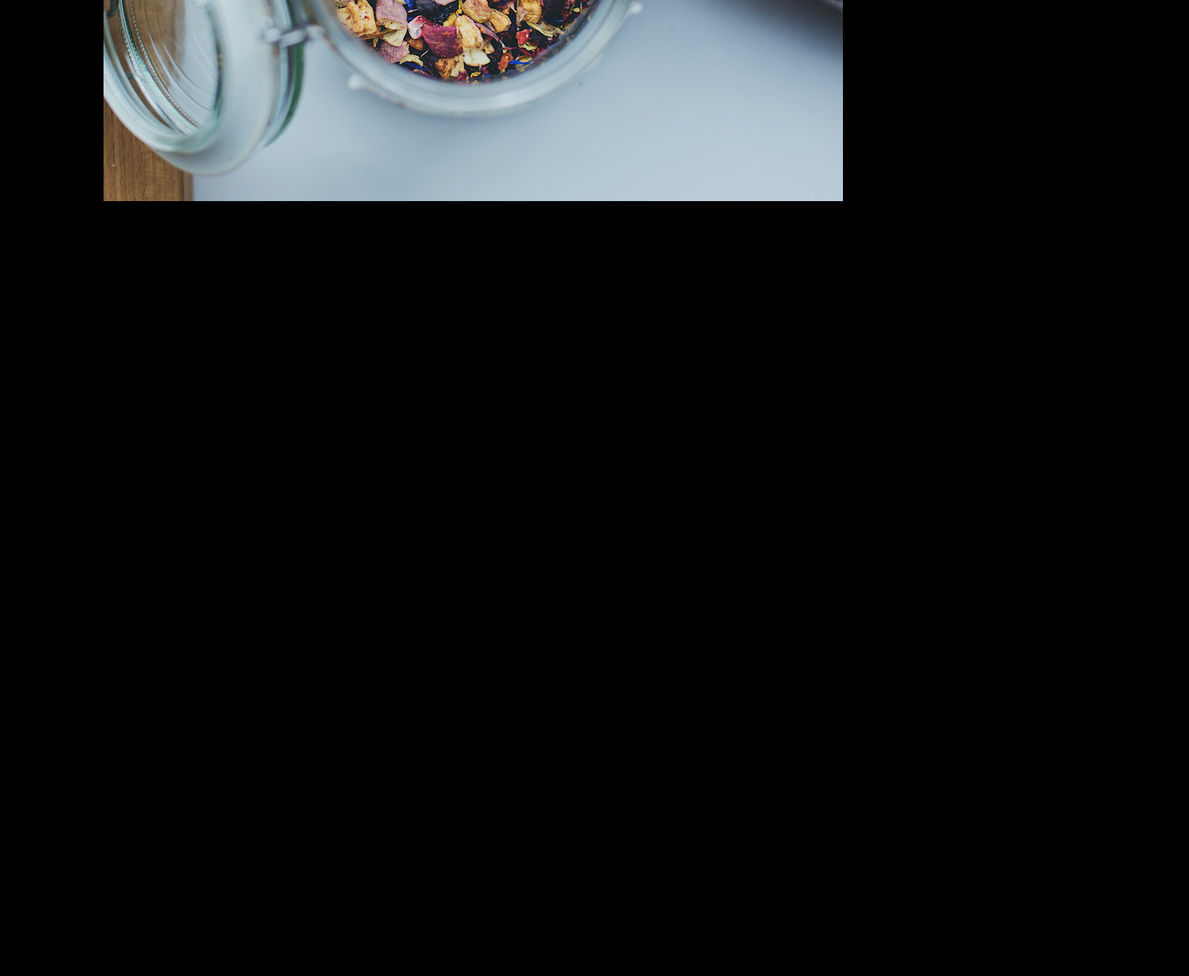
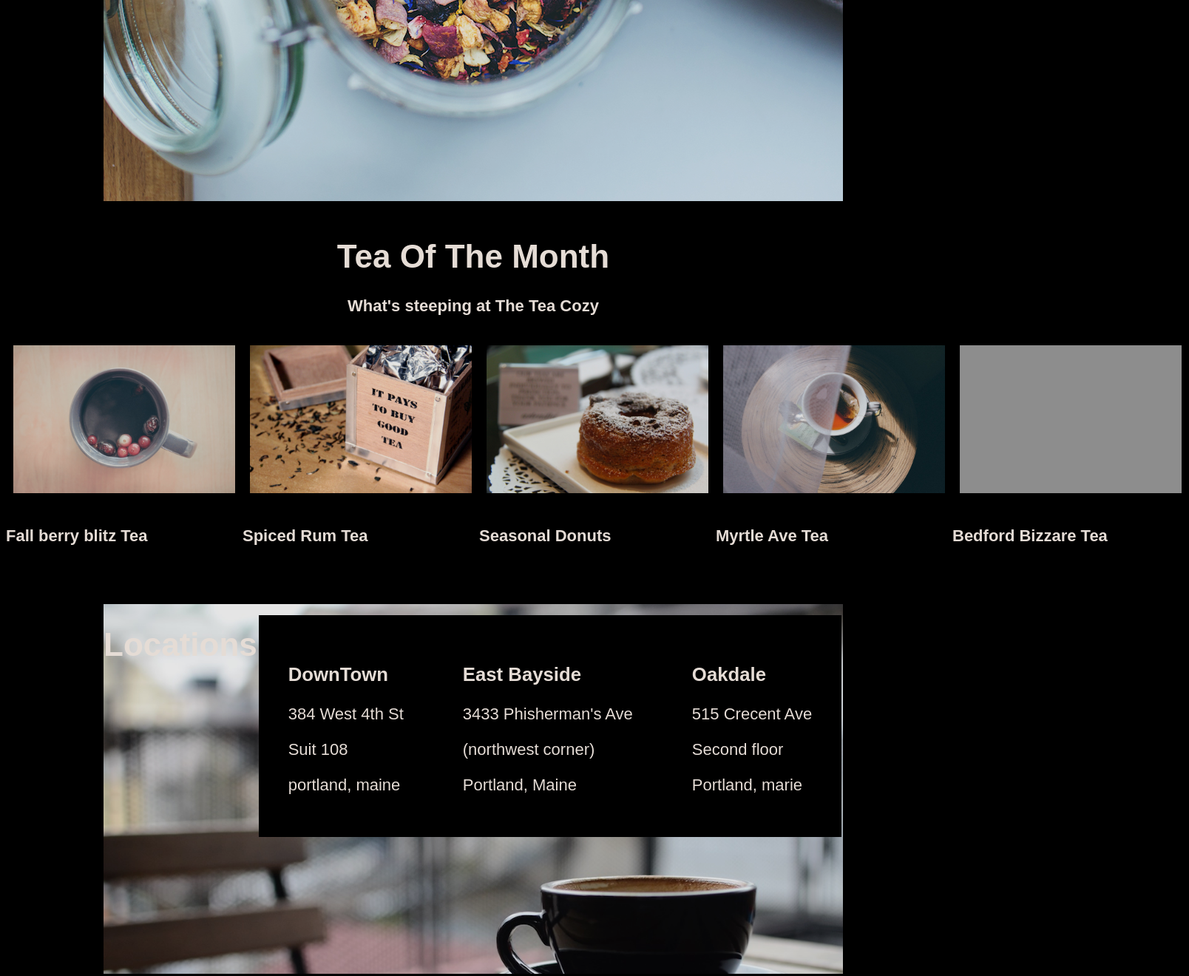
Before and after one commit to TravisMcgarry/Off-Platform-Project-Tea-Cozy, a plain HTML site: page index.html in a window 1280 px wide. Shown: the part 512-1832 px from the top of the page at 74% size, 1608 px wide, since content can reach past the window. Before the commit the page ends 834 px from the top, so only its background shows below. Drawn offline with Linux system fonts and the light colour scheme; grey boxes are pictures that could not be loaded.

Commit message:
tea container

```diff
--- a/index.html
+++ b/index.html
@@ -1,8 +1,9 @@
 <!DOCTYPE html>
 <html>
+
 <head>
   <title>The Tea Cozy</title>
-        <link rel="stylesheet" href="style.css" >
+  <link rel="stylesheet" href="style.css">
 </head>
 
 <body>
@@ -10,7 +11,7 @@
     <img src="images/img-tea-cozy-logo.png" alt="logo" class="logo">
     <ul class="navagation">
       <a href="Mission">Mission |</a>
-            <a href="Featured tea">Featured tea |</a>
+      <a href="Featured tea">Featured Tea |</a>
       <a href="Location">Location</a>
     </ul>
   </div>
@@ -21,10 +22,71 @@
       <h2>Our Mission</h2>
       <h4>Handpicked,artisanally Curated, Free Range,Sustainable, Small Batch, Fair Trade, Organic Tea</h4>
     </div>
+  </div>
+
+  <div class="text">
+    <h1>Tea Of The Month</h1>
+    <h4>What's steeping at The Tea Cozy</h4>
+  </div>
+
+  <div class="tea-container">
+
+    <div class="tea">
+      <img src="images/img-berryblitz.jpg" alt="Fall berry blitz Tea">
+      <h4>Fall berry blitz Tea</h4>
+    </div>
+
+    <div class="tea">
+      <img src="images/img-spiced-rum.jpg" alt="Spiced Rum Tea">
+      <h4>Spiced Rum Tea</h4>
+    </div>
+
+    <div class="tea">
+      <img src="images/img-donut.jpg" alt="Seasonal Donuts">
+      <h4>Seasonal Donuts</h4>
+    </div>
+
+    <div class="tea">
+      <img src="images/img-myrtle-ave.jpg" alt="Myrtle Ave Tea">
+      <h4>Myrtle Ave Tea</h4>
+    </div>
+
+    <div class="tea tea-too-large">
+      <img src="images/img-bedford-bizarre.jpg" alt="Bedford Bizzare Tea">
+      <h4>Bedford Bizzare Tea</h4>
+    </div>
 
   </div>
 
+  <div class="location">
+    <H1 class="text">Locations</H1>
 
+    <div class="box-container">
+      <div class="box">
+        <h3>DownTown</h3>
+        <p>384 West 4th St</p>
+        <p>Suit 108</p>
+        <p>portland, maine</p>
+      </div>
 
+      <div class="box">
+        <h3>East Bayside</h3>
+        <p>3433 Phisherman's Ave</p>
+        <p>(northwest corner)</p>
+        <p>Portland, Maine</p>
+      </div>
+
+      <div class="box">
+        <h3>Oakdale</h3>
+        <p>515 Crecent Ave</p>
+        <p>Second floor</p>
+        <p> Portland, marie</p>
+      </div>
+    </div>
+
+  </div>
+
+  </div>
 </body>
+
 </html>
--- a/style.css
+++ b/style.css
@@ -12,6 +12,7 @@ body {
     position: fixed;
     top: 0px;
     border-bottom: 1px solid seashell;
+    background-color: black;
 }
 
 .navagation {
@@ -48,3 +49,46 @@ a:link {
     width: 100%;
     text-align: center;
 }
+
+.text {
+    text-align: center;
+}
+
+.tea-container {
+    display: inline-flex;
+    max-width: 1000px;
+    height: auto;
+    flex: wrap;
+}
+
+.tea img {
+    height: 200px;
+    width: 300px;
+    padding: 10px;
+}
+
+.location {
+    background: url(images/img-locations-background.jpg);
+    height: 500px;
+    width: 1000px;
+    margin: 50px auto 50px auto;
+    display: flex;
+    background-repeat: no-repeat;
+    background-size:cover;
+}
+
+.box-container {
+    max-width: 1000px;
+    margin: 15px auto;
+    display: flex;
+    justify-content: space-between;
+}
+
+.box {
+   height: 300px;
+   padding: 40px;
+   flex: auto;
+   background-color: black;
+   margin-bottom: auto;
+   box-sizing: border-box
+}
```
Lines whose indentation alone changed are shown as unchanged.
